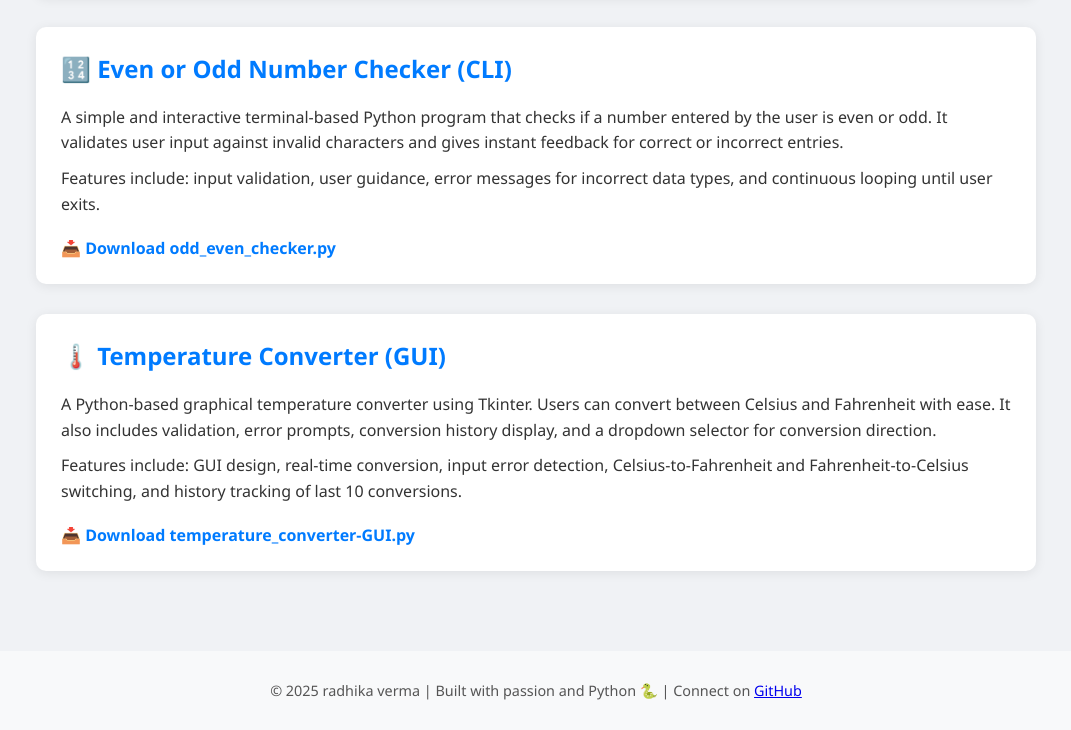
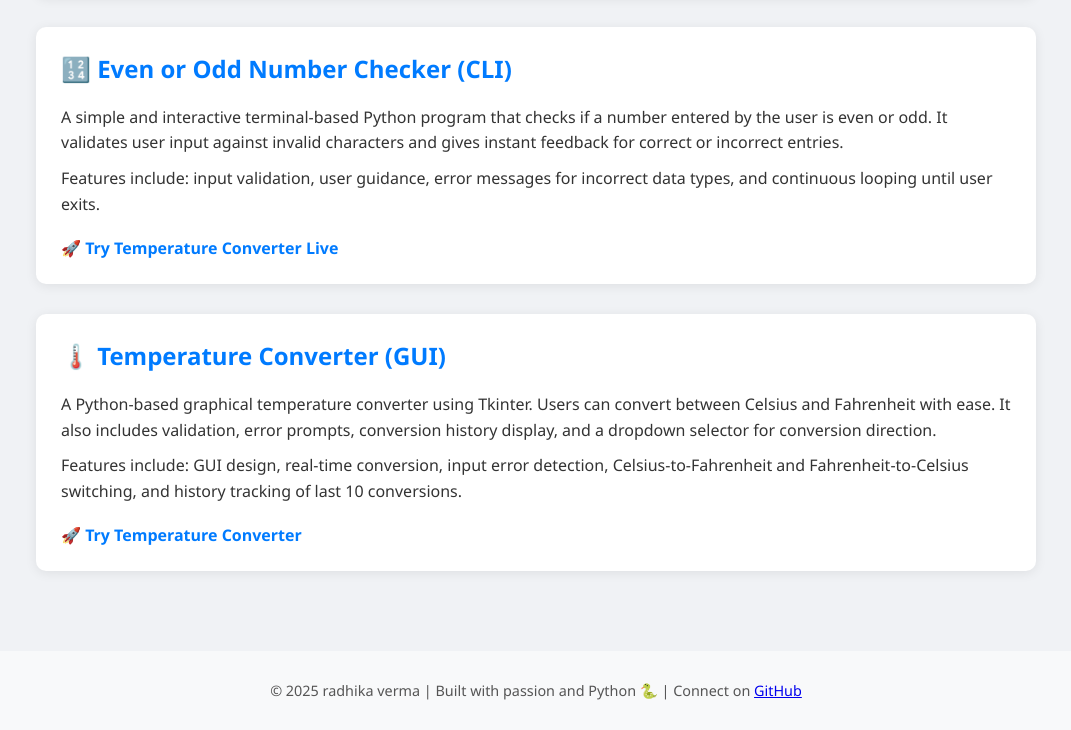
Before and after one commit to radhika-verma06/my-portfolio, a plain HTML site: page index.html in a window 1280 px wide. Shown: the part 488-1218 px from the top of the page, without its empty margins (104-1175 px from the left). Drawn offline with Linux system fonts and the light colour scheme.

Commit message:
Update index.html

```diff
--- a/index.html
+++ b/index.html
@@ -88,14 +88,16 @@
       <h2>🔢 Even or Odd Number Checker (CLI)</h2>
       <p>A simple and interactive terminal-based Python program that checks if a number entered by the user is even or odd. It validates user input against invalid characters and gives instant feedback for correct or incorrect entries.</p>
       <p>Features include: input validation, user guidance, error messages for incorrect data types, and continuous looping until user exits.</p>
-      <a href="#" download>📥 Download odd_even_checker.py</a>
+      <a href="https://my-portfolio-evbmolyxlvu5rklrwous4h.streamlit.app/" target="_blank">🚀 Try Temperature Converter Live</a>
+
     </div>
 
     <div class="project">
       <h2>🌡️ Temperature Converter (GUI)</h2>
       <p>A Python-based graphical temperature converter using Tkinter. Users can convert between Celsius and Fahrenheit with ease. It also includes validation, error prompts, conversion history display, and a dropdown selector for conversion direction.</p>
       <p>Features include: GUI design, real-time conversion, input error detection, Celsius-to-Fahrenheit and Fahrenheit-to-Celsius switching, and history tracking of last 10 conversions.</p>
-      <a href="#" download>📥 Download temperature_converter-GUI.py</a>
+      <a href="https://my-portfolio-abc123.streamlit.app/" target="_blank">🚀 Try Temperature Converter</a>
+
     </div>
 
   </div>
```
